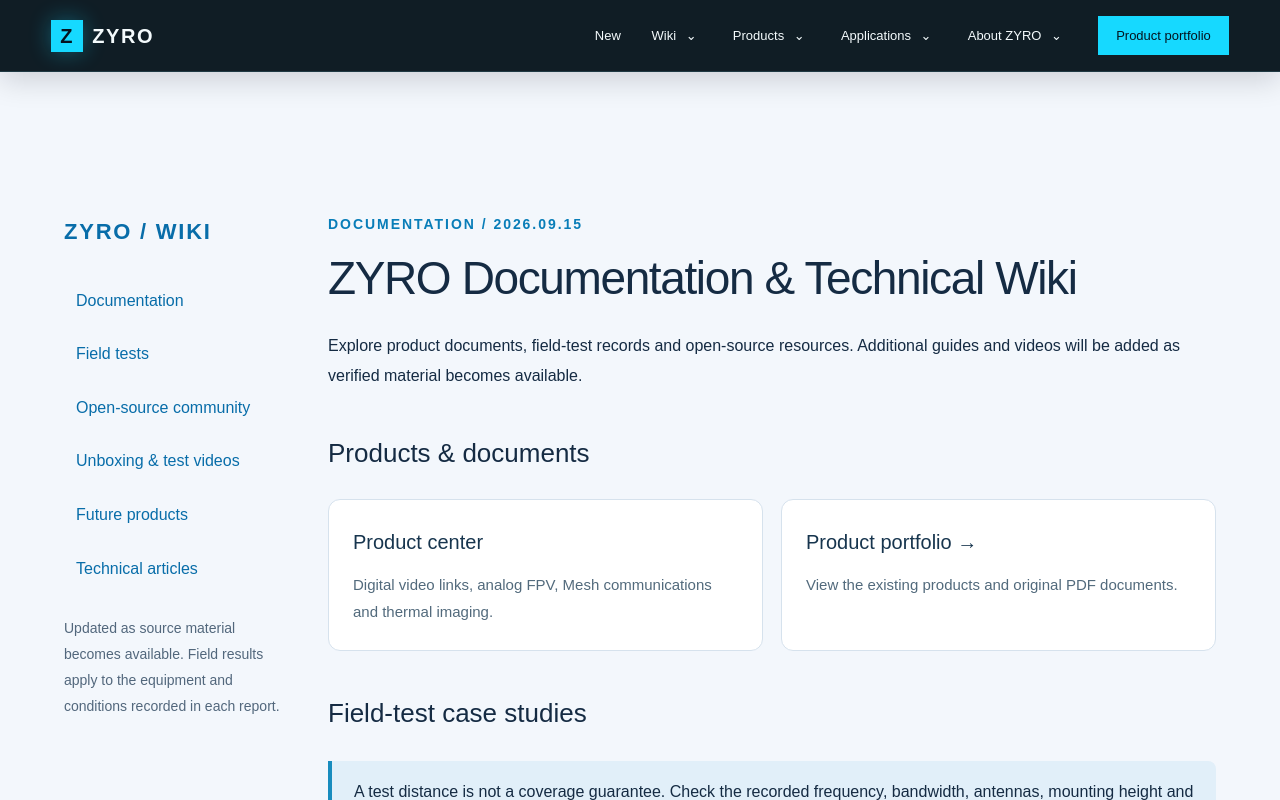
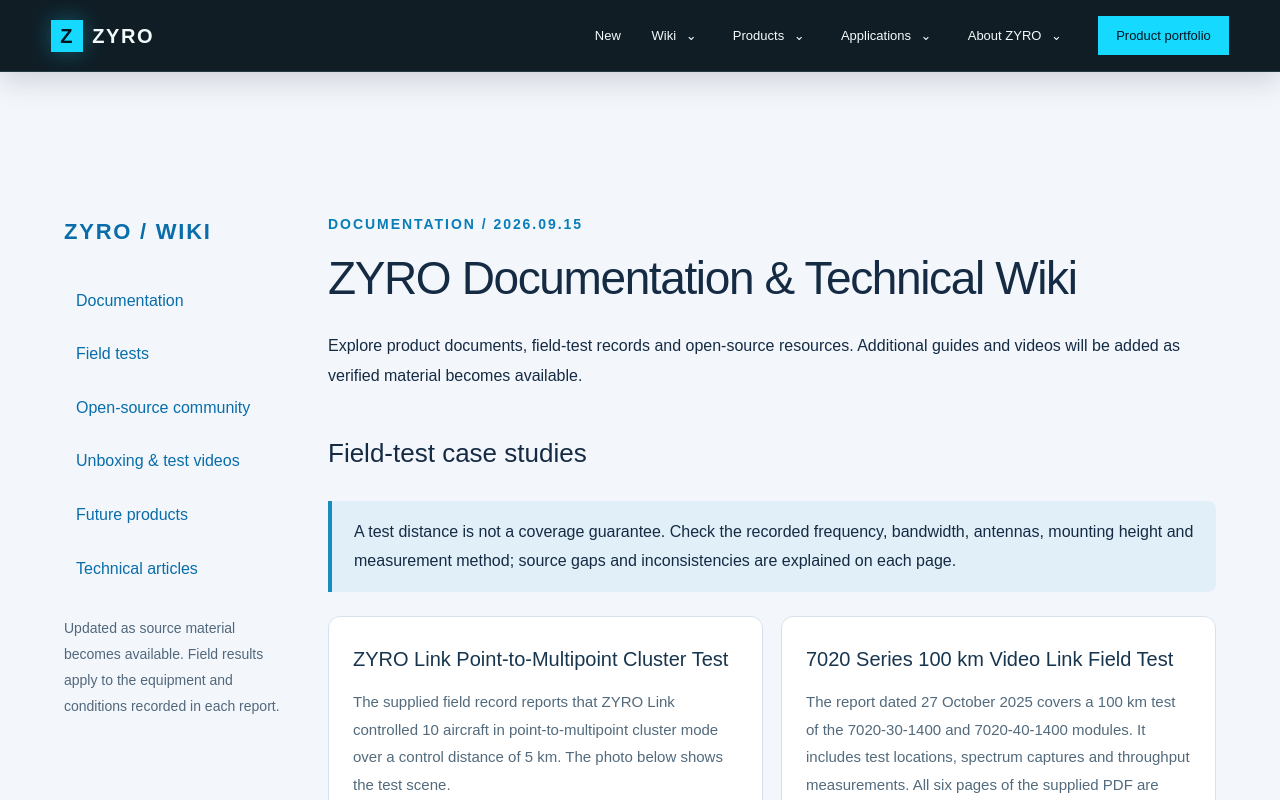
Before and after one commit to sonnyuestc/song, a Next.js app: page /wiki in a window 1280 px wide. Shown: the top 800 px of the page. Built offline with nearby package versions, Linux system fonts and the light colour scheme.

Commit message:
Remove product cards from Wiki home

```diff
--- a/app/wiki/page.tsx
+++ b/app/wiki/page.tsx
@@ -14,11 +14,6 @@ export default function WikiHome() {
     <div className={styles.eyebrow}>DOCUMENTATION / 2026.09.15</div>
     <h1>ZYRO Documentation & Technical Wiki</h1>
     <p>Explore product documents, field-test records and open-source resources. Additional guides and videos will be added as verified material becomes available.</p>
-    <h2>Products & documents</h2>
-    <div className={styles.grid}>
-      <a className={styles.card} href={sitePath("/#products")}><h3>Product center</h3><p>Digital video links, analog FPV, Mesh communications and thermal imaging.</p></a>
-      <a className={styles.card} href={sitePath("/downloads/zyro-portfolio.pdf")}><h3>Product portfolio →</h3><p>View the existing products and original PDF documents.</p></a>
-    </div>
     <h2 id="cases">Field-test case studies</h2>
     <div className={styles.notice}>A test distance is not a coverage guarantee. Check the recorded frequency, bandwidth, antennas, mounting height and measurement method; source gaps and inconsistencies are explained on each page.</div>
     <div className={styles.grid}>{entries.filter(e => e.slug !== "pixelpilot").map(e => {
```
